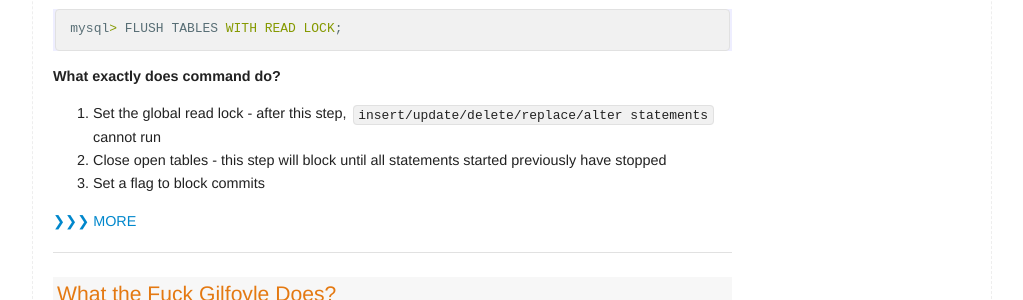
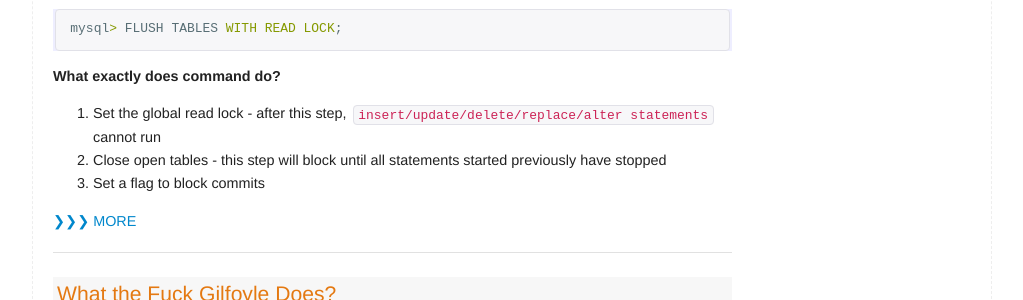
Before and after one commit to duykhang68/duykhang68.github.io, a Jekyll site: the page built from index.html, in a window 1280 px wide. Shown: the part 693-993 px from the top of the page, without its empty margins (128-1151 px from the left). Built offline with Jekyll 4.4.1, drawn with Linux system fonts in a browser that asks for light colours.

Commit message:
Format code block

```diff
--- a/_sass/_base.scss
+++ b/_sass/_base.scss
@@ -337,12 +337,13 @@ li {
 /* Code
 –––––––––––––––––––––––––––––––––––––––––––––––––– */
 code {
+  color: #C25;
   padding: .2rem .5rem;
   margin: 0 .2rem;
   font-size: 90%;
   white-space: nowrap;
-  background: #F1F1F1;
-  border: 1px solid #E1E1E1;
+  background: #f7f7f9;
+  border: 1px solid #e1e1e8;
   border-radius: 4px; }
 pre > code {
   display: block;
```
Also changed, not shown: assets/img/Taffy.jpg (deleted), assets/img/avatar2017.jpg, assets/img/image.jpg (deleted), 5 other files.
